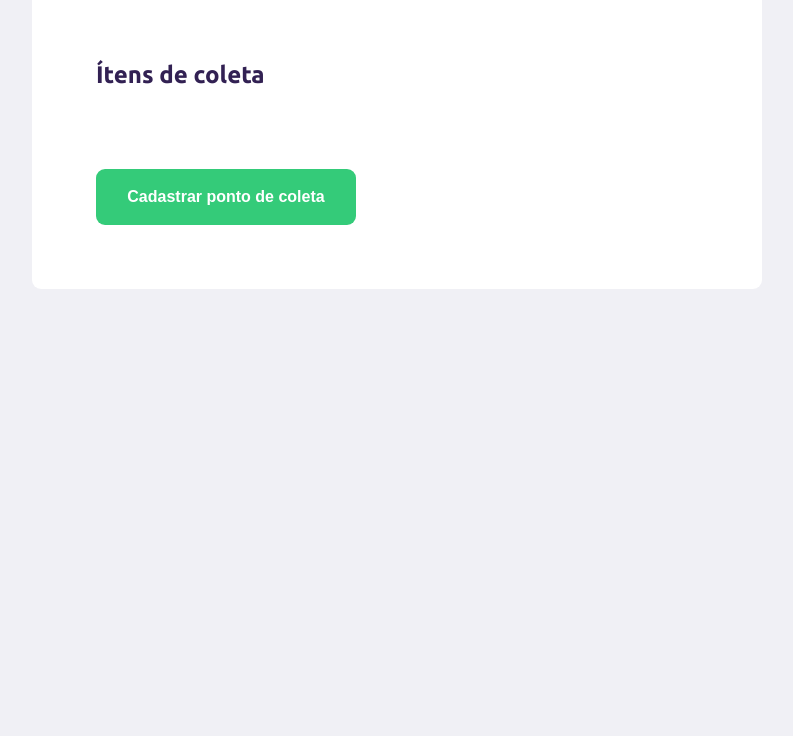
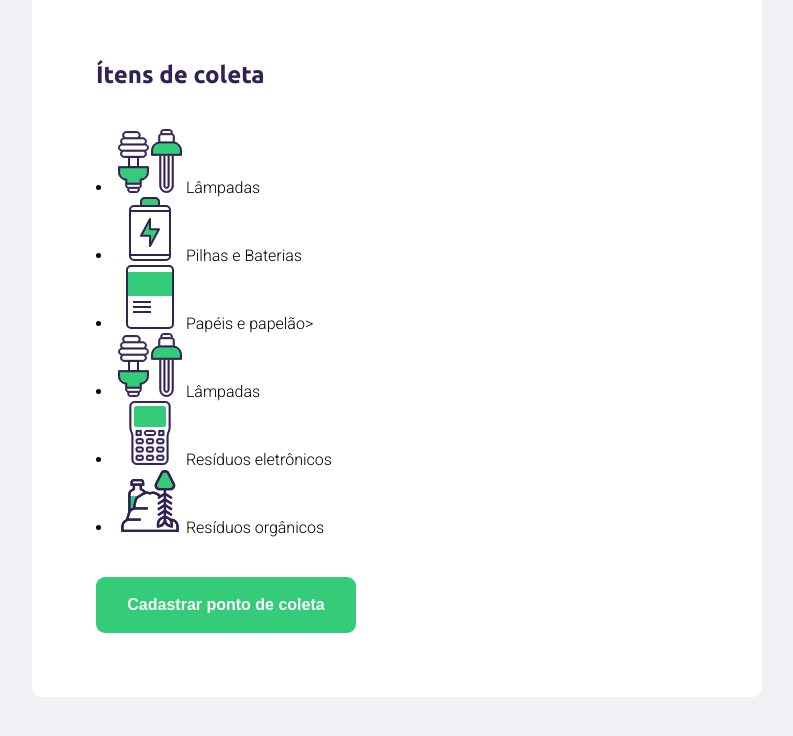
Before and after one commit to raulc27/nlw, a plain HTML site: page create-point.html in a window 1280 px wide. Shown: the part 706-1442 px from the top of the page, without its empty margins (243-1036 px from the left). Before the commit the page ends 1075 px from the top, so only its background shows below. Drawn offline with Linux system fonts and the light colour scheme; no server answers.

Commit message:
alterando form

```diff
--- a/create-point.html
+++ b/create-point.html
@@ -85,10 +85,46 @@
         </fieldset>
 
 
+
+
         <fieldset>
             <legend>
                 <h2>Ítens de coleta</h2>
             </legend>
+
+            <div class="items-grid">
+
+                <li data-id="1">
+                    <img src="/icones/lampadas.svg" alt="Lâmpadas">
+                        <span >Lâmpadas</span>
+                    </li>
+
+                    <li data-id="2">
+                        <img src="/icones/baterias.svg" alt="Pilhas e Baterias">
+                            <span >Pilhas e Baterias</span>
+                        </li>
+
+                        <li data-id="3">
+                            <img src="/icones/papeis-papelao.svg" alt="Papéis e Papelão">
+                                <span >Papéis e papelão>
+                            </li>
+
+                            <li data-id="4">
+                                <img src="/icones/lampadas.svg" alt="Lâmpadas">
+                                    <span >Lâmpadas</span>
+                                </li>
+
+                                <li data-id="5">
+                                    <img src="/icones/eletronicos.svg" alt="Resíduos eletrônicos">
+                                        <span >Resíduos eletrônicos</span>
+                                    </li>
+
+                                    <li data-id="6">
+                                        <img src="/icones/organicos.svg" alt="Resíduos orgânicos">
+                                            <span >Resíduos orgânicos</span>
+                                        </li>
+
+            </div>
         </fieldset>
 
         <button type="submit">Cadastrar ponto de coleta</button>
```
